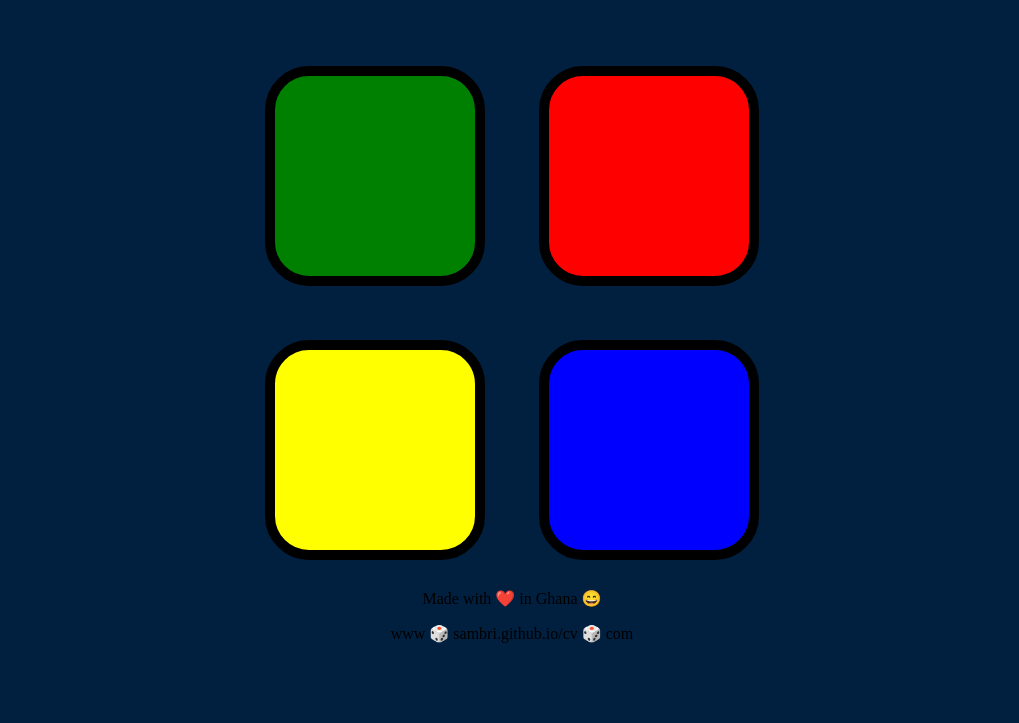
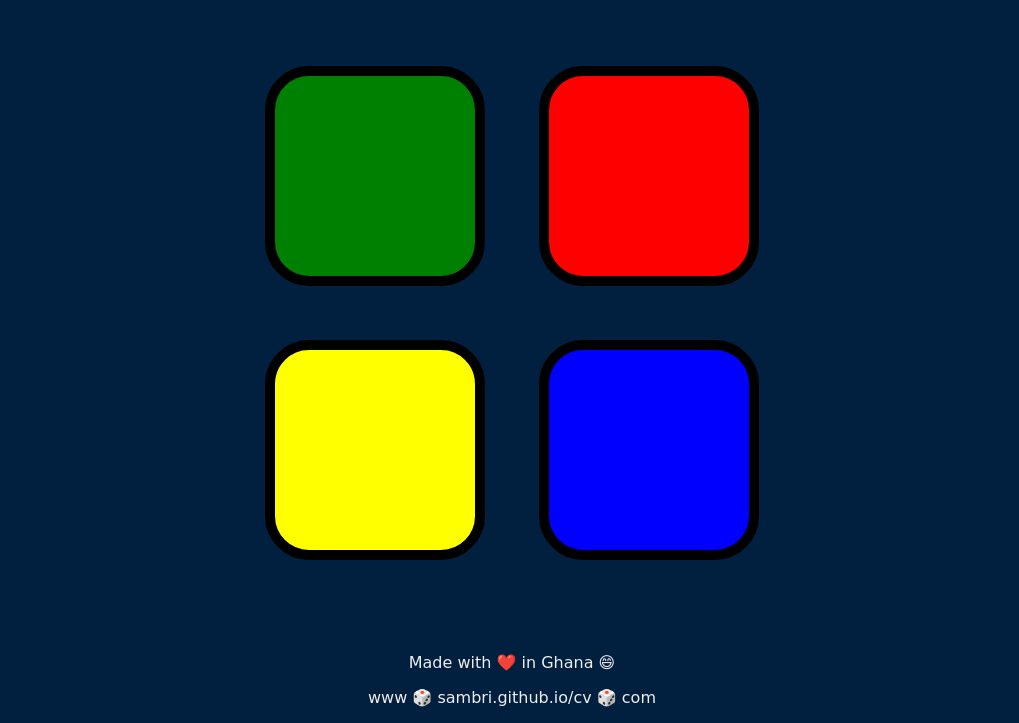
Before and after one commit to SamBri/simongame, a plain HTML site: page index.html in a window 1280 px wide. Shown: the part 133-856 px from the top of the page, without its empty margins (128-1147 px from the left). Before the commit the page ends 800 px from the top, so only its background shows below. Drawn offline with nearby package versions, Linux system fonts and the light colour scheme.

Commit message:
footer css updated

```diff
--- a/styles.css
+++ b/styles.css
@@ -1,6 +1,13 @@
 body {
   text-align: center;
   background-color: #011F3F;
+}
+
+footer{
+  margin-top: 5%;
+  color: #EEEEEE;
+  text-align: center;
+  font-family: 'Indie Flower', cursive;
 }
 
 #level-title {
```
